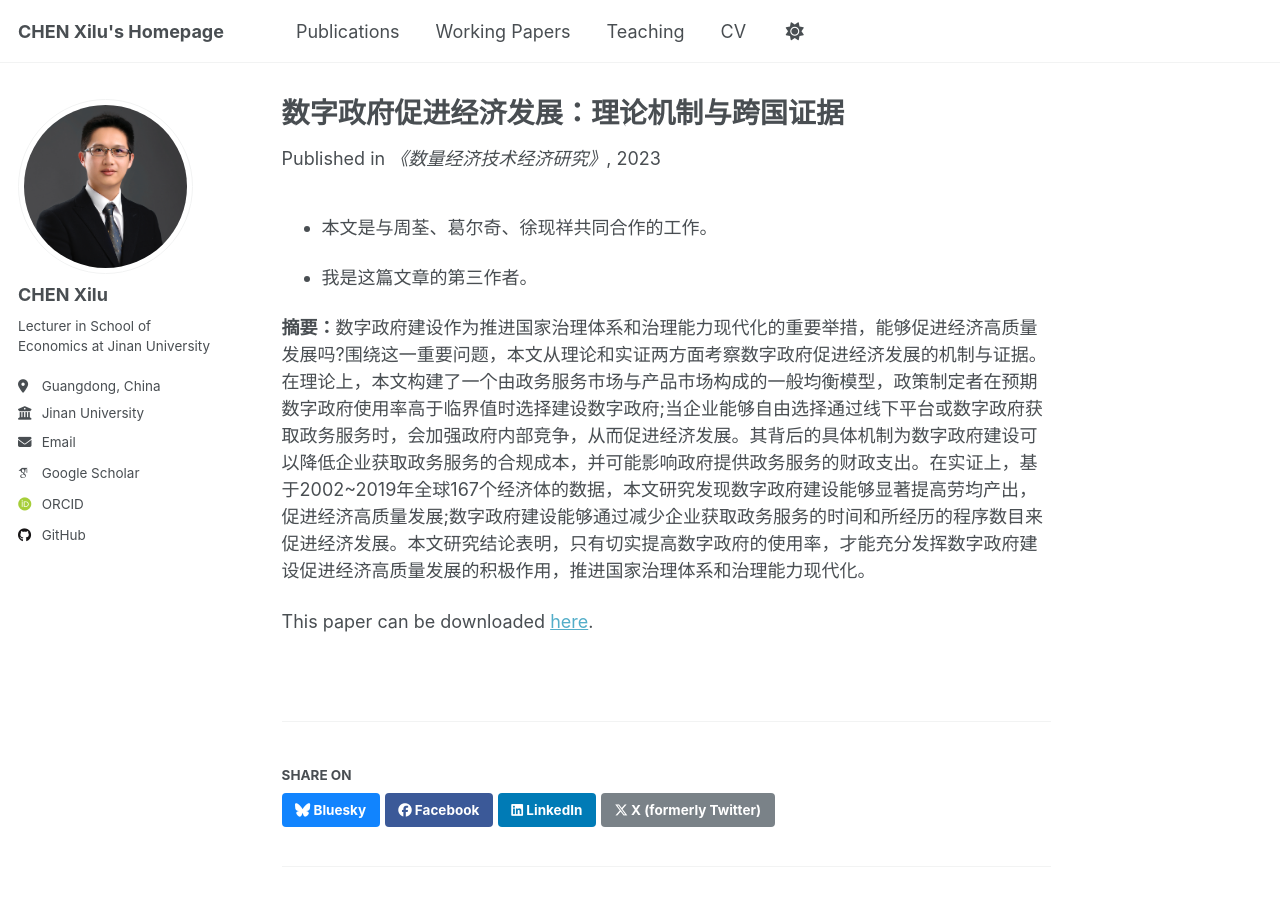
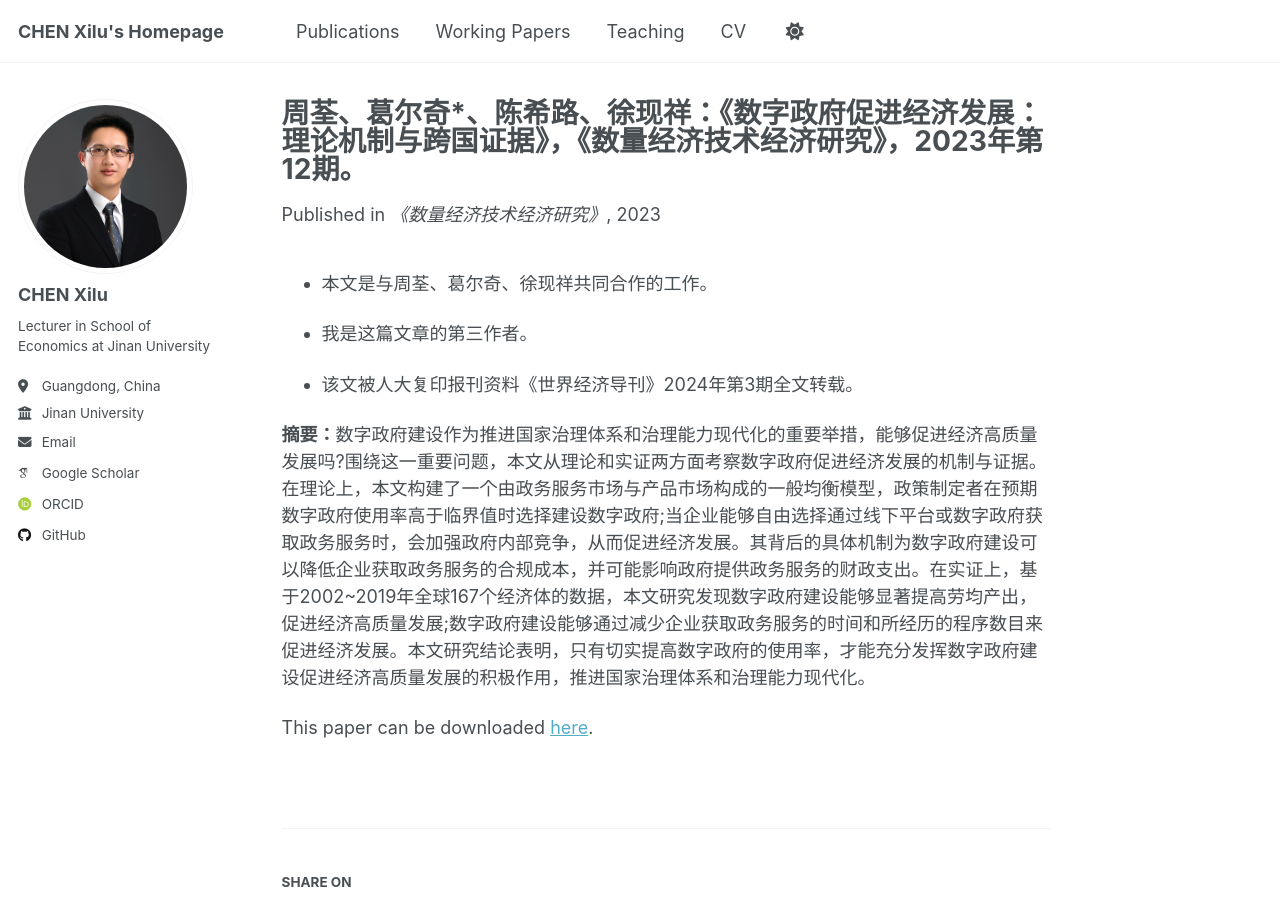
Before and after one commit to Xilu-CHEN/xilu-chen.github.io, a Jekyll site: the page built from _publications/SLJJJSJJYJ2023.md, in a window 1280 px wide and 900 px high. Built offline with Jekyll 4.4.1, drawn with Linux system fonts in a browser that asks for light colours; some web fonts are replaced; a script that is not in the unit is left out.

Commit message:
Update SLJJJSJJYJ2023.md

```diff
--- a/_publications/SLJJJSJJYJ2023.md
+++ b/_publications/SLJJJSJJYJ2023.md
@@ -1,5 +1,5 @@
 ---
-title: "数字政府促进经济发展：理论机制与跨国证据"
+title: "周荃、葛尔奇&#42;、**陈希路**、徐现祥：《数字政府促进经济发展：理论机制与跨国证据》，《数量经济技术经济研究》，2023年第12期。"
 collection: publications
 category: chinese
 permalink: /publication/SLJJJSJJYJ2023
@@ -13,6 +13,8 @@ paperurl: 'http://xilu-chen.github.io/files/publications/SLJJJSJJYJ2023.pdf'
 
 * 我是这篇文章的第三作者。
 
+* 该文被人大复印报刊资料《世界经济导刊》2024年第3期全文转载。
+
 **摘要：**数字政府建设作为推进国家治理体系和治理能力现代化的重要举措，能够促进经济高质量发展吗?围绕这一重要问题，本文从理论和实证两方面考察数字政府促进经济发展的机制与证据。在理论上，本文构建了一个由政务服务市场与产品市场构成的一般均衡模型，政策制定者在预期数字政府使用率高于临界值时选择建设数字政府;当企业能够自由选择通过线下平台或数字政府获取政务服务时，会加强政府内部竞争，从而促进经济发展。其背后的具体机制为数字政府建设可以降低企业获取政务服务的合规成本，并可能影响政府提供政务服务的财政支出。在实证上，基于2002~2019年全球167个经济体的数据，本文研究发现数字政府建设能够显著提高劳均产出，促进经济高质量发展;数字政府建设能够通过减少企业获取政务服务的时间和所经历的程序数目来促进经济发展。本文研究结论表明，只有切实提高数字政府的使用率，才能充分发挥数字政府建设促进经济高质量发展的积极作用，推进国家治理体系和治理能力现代化。
 
 This paper can be downloaded [here](http://xilu-chen.github.io/files/publications/SLJJJSJJYJ2023.pdf){:target="_blank"}.
```
